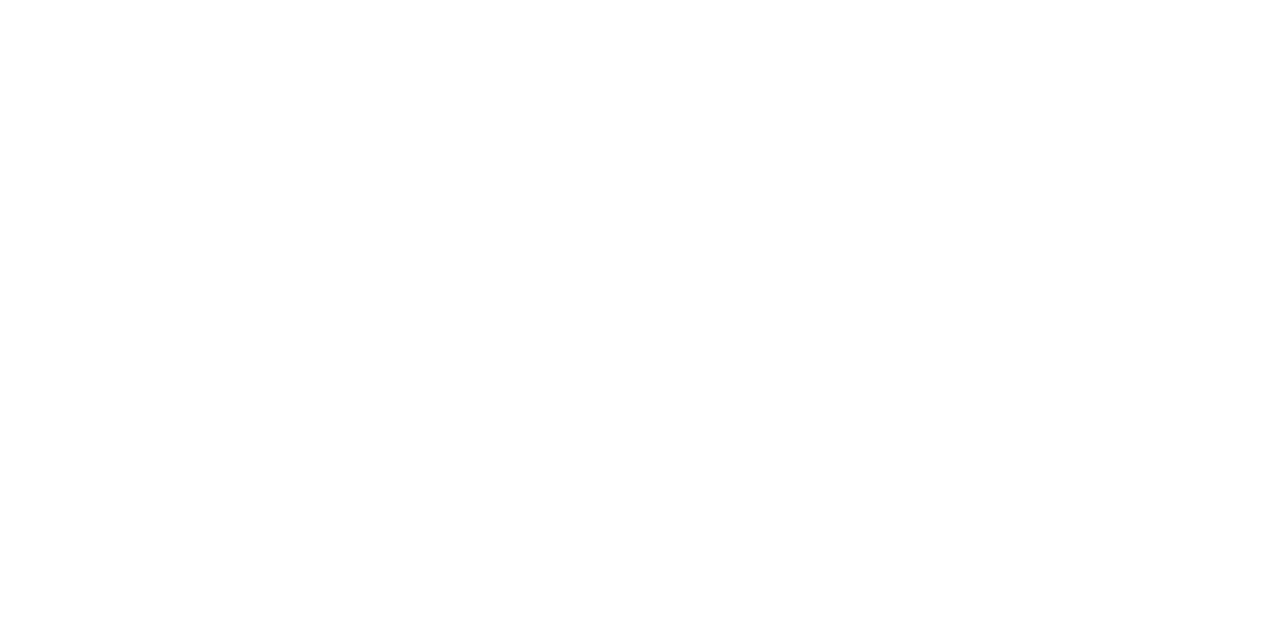
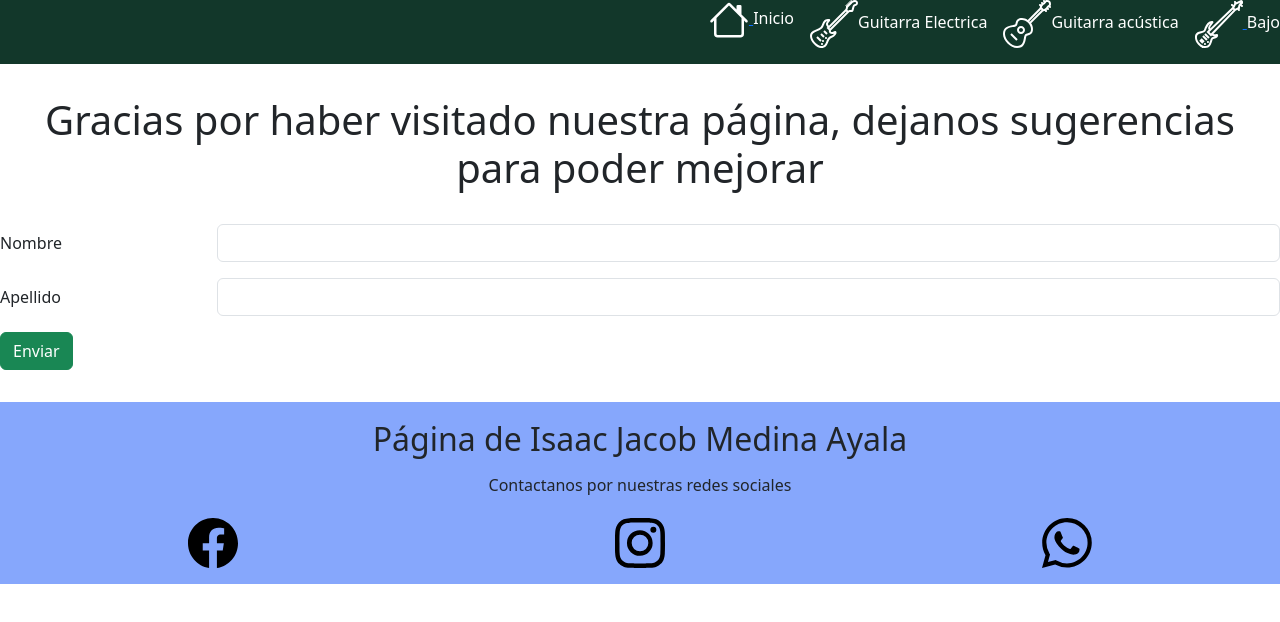
Before and after one commit to MinistroLoco/preEntrega3, a plain HTML site: page pages/contacto.html in a window 1280 px wide. Drawn offline with nearby package versions, Linux system fonts and the light colour scheme.

Commit message:
se termina todo el proyecto, solo queda pasar a sass

```diff
--- a/css/style.css
+++ b/css/style.css
@@ -501,6 +501,46 @@
 }
 
 
+/* -------------contacto------------ */
+.header_home{
+    display: flex;
+    flex-direction: row;
+    justify-content: flex-end;
+    align-items: flex-start;
+    background-color: #12372A;
+}
+
+.nav-header{
+    list-style: none;
+    display: flex;
+    flex-direction: row;
+    justify-content: flex-end;
+    align-items: flex-start;
+}
+
+ul{
+    list-style: none;
+    display: flex;
+    flex-direction: row;
+    align-items: flex-start;
+    justify-content: space-evenly;
+    color: white;
+    gap: 1rem;
+}
+
+/* Formulario */
+.formTitulo{
+    margin-top: 2rem;
+    text-align: center;
+    margin-bottom: 2rem;
+}
+
+form{
+    align-items: center;
+    margin-bottom: 2rem;
+}
+
+
 /*-------------footer ---------------*/
 /* footer */
 .pie{
--- a/pages/contacto.html
+++ b/pages/contacto.html
@@ -0,0 +1,75 @@
+<!DOCTYPE html>
+<html lang="en">
+
+<head>
+    <meta charset="UTF-8">
+    <meta name="viewport" content="width=device-width, initial-scale=1.0">
+    <title>Contacto</title>
+    <link rel="stylesheet" href="../css/style.css">
+    <link href="https://cdn.jsdelivr.net/npm/bootstrap@5.3.2/dist/css/bootstrap.min.css" rel="stylesheet" integrity="sha384-T3c6CoIi6uLrA9TneNEoa7RxnatzjcDSCmG1MXxSR1GAsXEV/Dwwykc2MPK8M2HN" crossorigin="anonymous">
+</head>
+
+<body>
+    <!-- Barra de navegación -->
+    <header class="header_home">
+        <nav class="nav-header">
+            <ul>
+                <li>
+                    <a href="../index.html">
+                        <img src="../svg/house.svg" alt="">
+                    </a>Inicio
+                </li>
+
+                <li>
+                    <a href="./gE.html">
+                        <img src="../svg/electric-guitar.svg" alt=""></a>Guitarra
+                    Electrica
+                </li>
+
+                <li>
+                    <a href="./gA.html">
+                        <img src="../svg/acoustic-guitar.svg" alt=""></a>Guitarra acústica
+                </li>
+
+                <li>
+                    <a href="./bass.html">
+                        <img src="../svg/bass-guitar.svg" alt="">
+                    </a>Bajo
+                </li>
+            </ul>
+        </nav>
+    </header>
+
+    <!-- Formulario -->
+    <form>
+        <h1 class="formTitulo">Gracias por haber visitado nuestra página, dejanos sugerencias para poder mejorar</h1>
+        <div class="row mb-3">
+            <label for="inputEmail3" class="col-sm-2 col-form-label">Nombre</label>
+            <div class="col-sm-10">
+                <input type="email" class="form-control" id="inputEmail3">
+            </div>
+        </div>
+        <div class="row mb-3">
+            <label for="inputPassword3" class="col-sm-2 col-form-label">Apellido</label>
+            <div class="col-sm-10">
+                <input type="password" class="form-control" id="inputPassword3">
+            </div>
+        </div>
+
+        <button type="submit" class="btn btn-primary btn-success">Enviar</button>
+    </form>
+
+    <footer class="pie">
+        <h2>Página de Isaac Jacob Medina Ayala</h2>
+        <p class="p-footer">Contactanos por nuestras redes sociales</p>
+        <img src="../svg/facebook.svg" class="icon-pie1">
+        <img src="../svg/instagram.svg" class="icon-pie2">
+        <img src="../svg/whatsapp.svg" class="icon-pie3">
+    </footer>
+
+    <script src="https://cdn.jsdelivr.net/npm/bootstrap@5.3.2/dist/js/bootstrap.bundle.min.js" integrity="sha384-C6RzsynM9kWDrMNeT87bh95OGNyZPhcTNXj1NW7RuBCsyN/o0jlpcV8Qyq46cDfL" crossorigin="anonymous">
+    </script>
+
+</body>
+
+</html>
```
